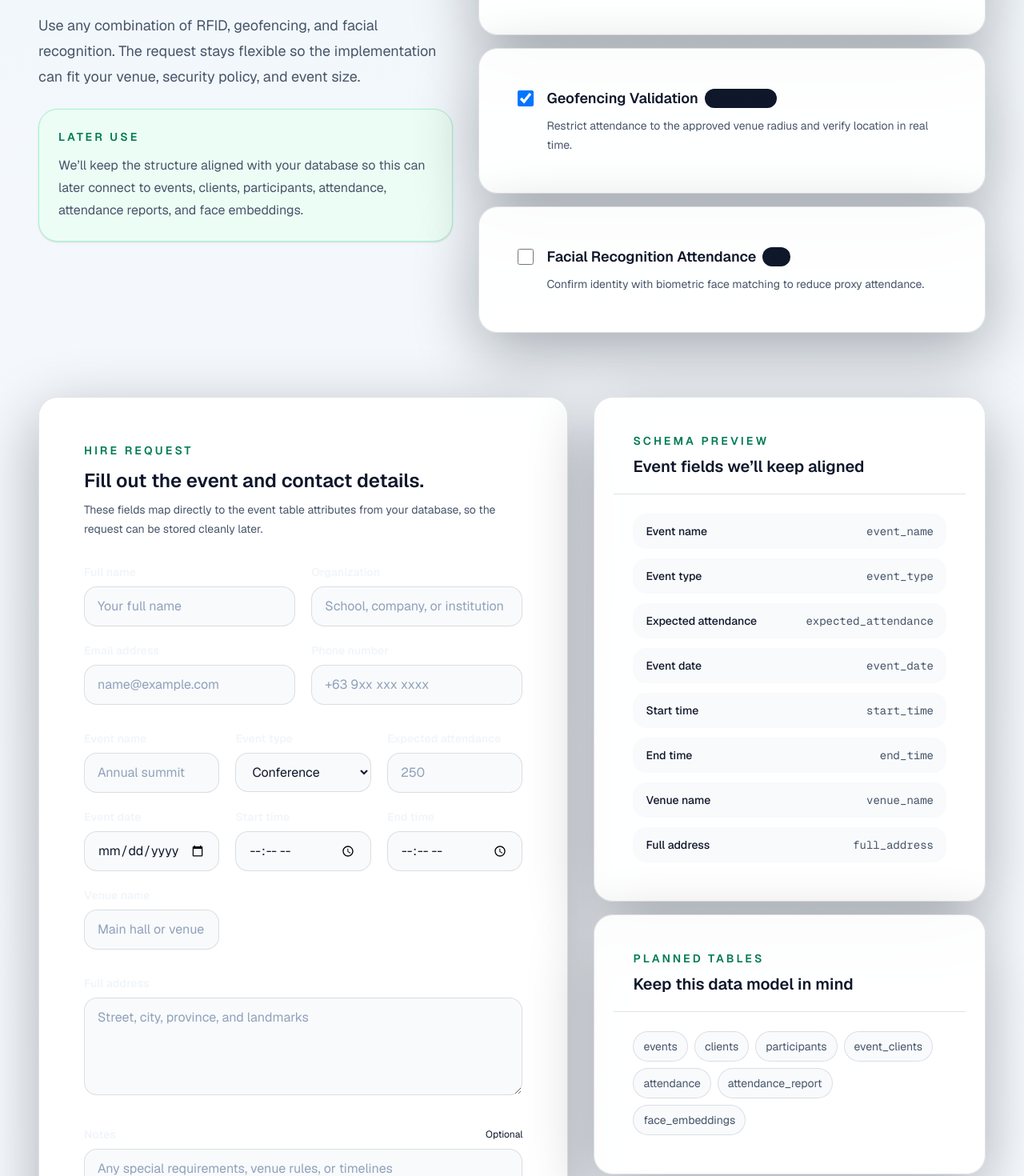
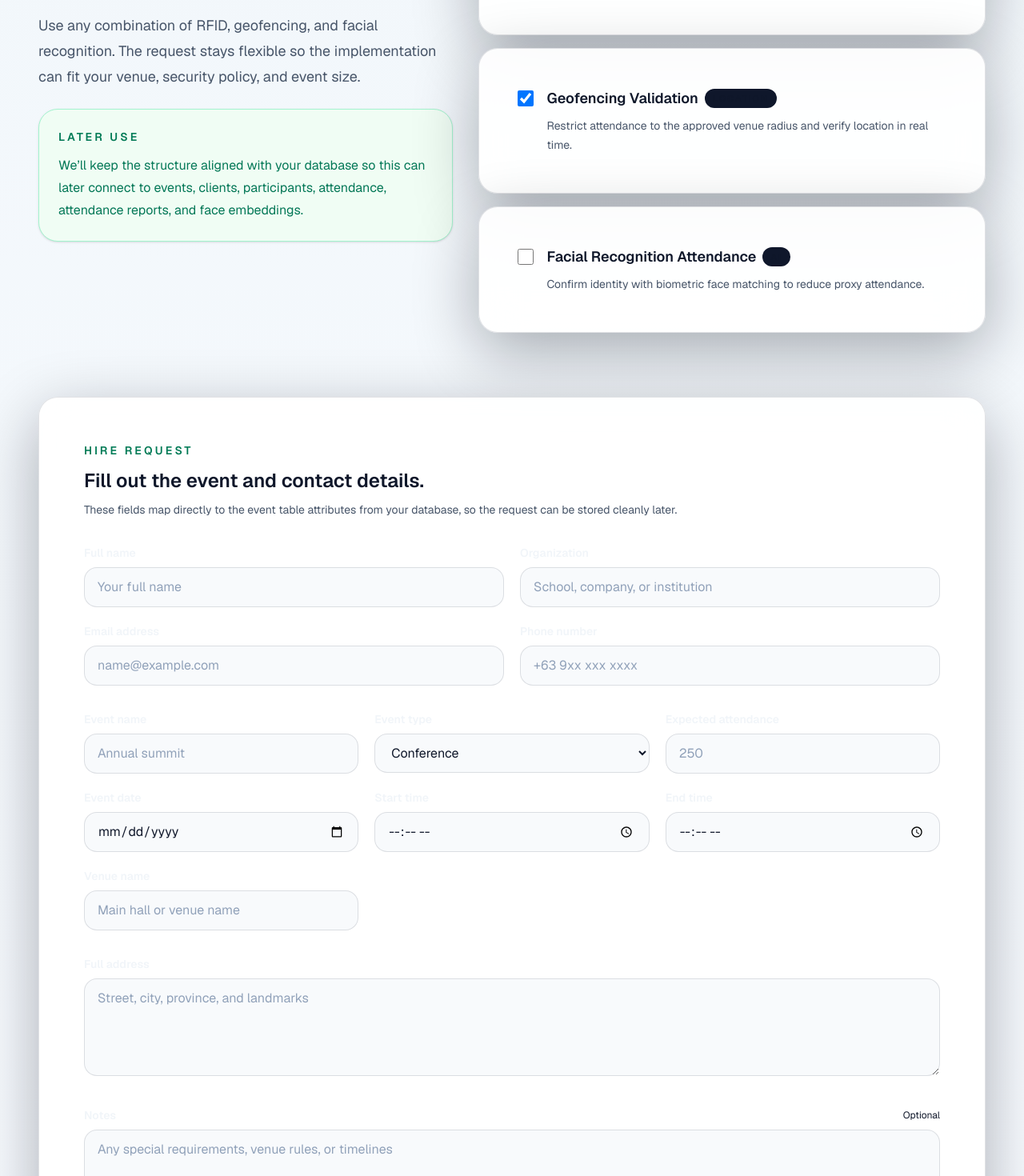
Before and after one commit to urritomas/EventFlow, a Next.js app: page /hiringDetails in a window 1280 px wide. Shown: the part 1180-2650 px from the top of the page at 80% size. Built offline with nearby package versions, Linux system fonts and the light colour scheme.

Commit message:
feat: UI fix in hiringDetails page

```diff
--- a/app/globals.css
+++ b/app/globals.css
@@ -317,3 +317,15 @@ body {
   background: linear-gradient(180deg, rgba(15, 23, 42, 0.92) 0%, rgba(8, 17, 31, 0.96) 100%) !important;
   color: var(--foreground) !important;
 }
+
+/* Hire Request Page - Light Mode Fixes */
+[data-theme="light"] .themed-screen .text-emerald-100,
+[data-theme="light"] .themed-screen .text-emerald-200,
+[data-theme="light"] .themed-screen .text-emerald-300 {
+  color: #10b981 !important;
+}
+
+[data-theme="light"] .themed-screen .bg-emerald-50 {
+  background-color: #f0fdf4 !important;
+  color: #047857 !important;
+}
--- a/app/hiringDetails/page.js
+++ b/app/hiringDetails/page.js
@@ -35,27 +35,6 @@ const eventTypeOptions = [
 	"Campus Event",
 	"Corporate Event",
 	"Other",
-];
-
-const eventFieldLabels = [
-	["event_name", "Event name"],
-	["event_type", "Event type"],
-	["expected_attendance", "Expected attendance"],
-	["event_date", "Event date"],
-	["start_time", "Start time"],
-	["end_time", "End time"],
-	["venue_name", "Venue name"],
-	["full_address", "Full address"],
-];
-
-const tablePreview = [
-	"events",
-	"clients",
-	"participants",
-	"event_clients",
-	"attendance",
-	"attendance_report",
-	"face_embeddings",
 ];
 
 function SectionLabel({ children }) {
@@ -293,8 +272,7 @@ export default function HiringDetailsPage() {
 			</section>
 
 			<section id="hire-form" className="mx-auto max-w-7xl px-6 pb-20 sm:px-10 lg:px-12">
-				<div className="grid gap-8 lg:grid-cols-[1.15fr_0.85fr]">
-					<Card className="border-slate-200 bg-white p-0 shadow-[0_18px_70px_rgba(15,23,42,0.08)]">
+				<Card className="border-slate-200 bg-white p-0 shadow-[0_18px_70px_rgba(15,23,42,0.08)]">
 						<form className="space-y-8 p-6 sm:p-8" onSubmit={handleSubmit}>
 							<div>
 								<p className="text-sm font-semibold uppercase tracking-[0.22em] text-emerald-700">Hire request</p>
@@ -434,44 +412,9 @@ export default function HiringDetailsPage() {
 
 							<div className="flex flex-col gap-3 sm:flex-row">
 								<Button type="submit">Request a proposal</Button>
-								<Button href="#table-map" variant="secondary">
-									See schema mapping
-								</Button>
 							</div>
 						</form>
 					</Card>
-
-					<div className="grid gap-4 self-start">
-						<Card id="table-map" className="border-slate-200 bg-white p-0 shadow-[0_18px_70px_rgba(15,23,42,0.08)]">
-							<div className="border-b border-slate-200 px-6 py-5">
-								<p className="text-sm font-semibold uppercase tracking-[0.22em] text-emerald-700">Schema preview</p>
-								<h3 className="mt-2 text-xl font-semibold text-slate-950">Event fields we’ll keep aligned</h3>
-							</div>
-							<div className="grid gap-3 p-6">
-								{eventFieldLabels.map(([key, label]) => (
-									<div key={key} className="flex items-center justify-between rounded-2xl bg-slate-50 px-4 py-3 text-sm">
-										<span className="font-medium text-slate-900">{label}</span>
-										<span className="font-mono text-slate-500">{key}</span>
-									</div>
-								))}
-							</div>
-						</Card>
-
-						<Card className="border-slate-200 bg-white p-0 shadow-[0_18px_70px_rgba(15,23,42,0.08)]">
-							<div className="border-b border-slate-200 px-6 py-5">
-								<p className="text-sm font-semibold uppercase tracking-[0.22em] text-emerald-700">Planned tables</p>
-								<h3 className="mt-2 text-xl font-semibold text-slate-950">Keep this data model in mind</h3>
-							</div>
-							<div className="flex flex-wrap gap-2 p-6">
-								{tablePreview.map((table) => (
-									<span key={table} className="rounded-full border border-slate-200 bg-slate-50 px-3 py-2 text-sm text-slate-700">
-										{table}
-									</span>
-								))}
-							</div>
-						</Card>
-					</div>
-				</div>
 			</section>
 			</main>
 		</>
```
